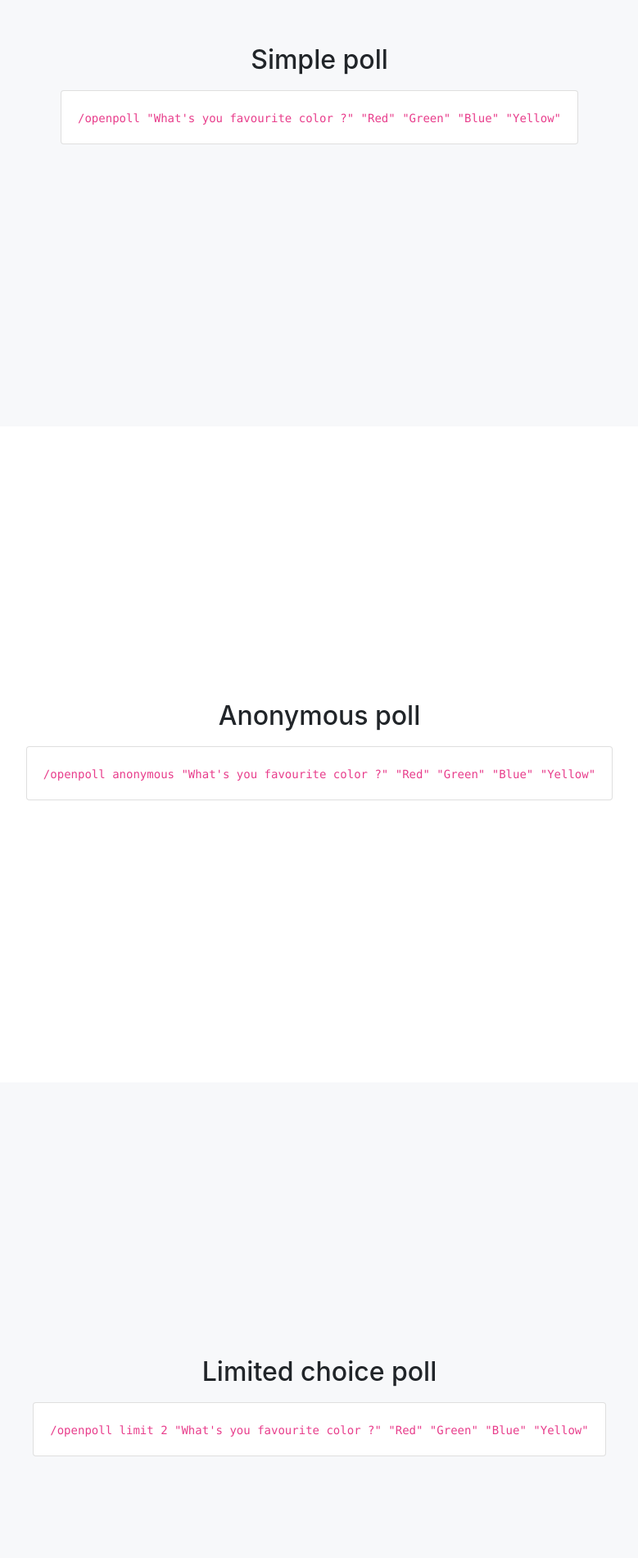
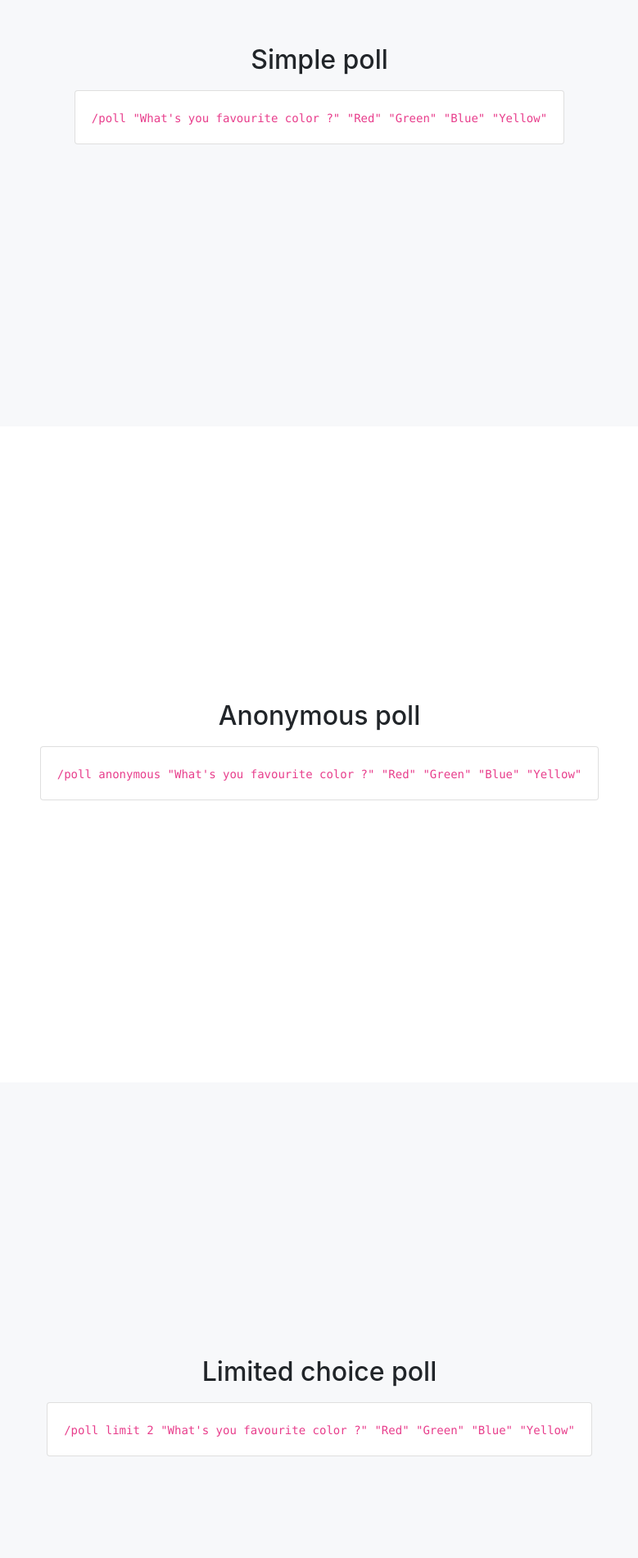
Before and after one commit to KazuAlex/openpollslack, a website: page index.html in a window 1280 px wide. Shown: the part 1880-3780 px from the top of the page at 82% size, without its empty margins (250-1029 px from the left). Drawn offline with Linux system fonts and the light colour scheme.

Commit message:
update index.html /openpoll => /poll

```diff
--- a/index.html
+++ b/index.html
@@ -46,7 +46,7 @@
           </div>
           <div class="card">
             <div class="card-body">
-              <code>/openpoll "What's you favourite color ?" "Red" "Green" "Blue" "Yellow"</code>
+              <code>/poll "What's you favourite color ?" "Red" "Green" "Blue" "Yellow"</code>
             </div>
           </div>
         </div>
@@ -58,7 +58,7 @@
           </div>
           <div class="card">
             <div class="card-body">
-              <code>/openpoll anonymous "What's you favourite color ?" "Red" "Green" "Blue" "Yellow"</code>
+              <code>/poll anonymous "What's you favourite color ?" "Red" "Green" "Blue" "Yellow"</code>
             </div>
           </div>
         </div>
@@ -70,7 +70,7 @@
           </div>
           <div class="card">
             <div class="card-body">
-              <code>/openpoll limit 2 "What's you favourite color ?" "Red" "Green" "Blue" "Yellow"</code>
+              <code>/poll limit 2 "What's you favourite color ?" "Red" "Green" "Blue" "Yellow"</code>
             </div>
           </div>
         </div>
@@ -82,7 +82,7 @@
           </div>
           <div class="card">
             <div class="card-body">
-              <code>/openpoll anonymous limit 2 "What's you favourite color ?" "Red" "Green" "Blue" "Yellow"</code>
+              <code>/poll anonymous limit 2 "What's you favourite color ?" "Red" "Green" "Blue" "Yellow"</code>
             </div>
           </div>
         </div>
```
